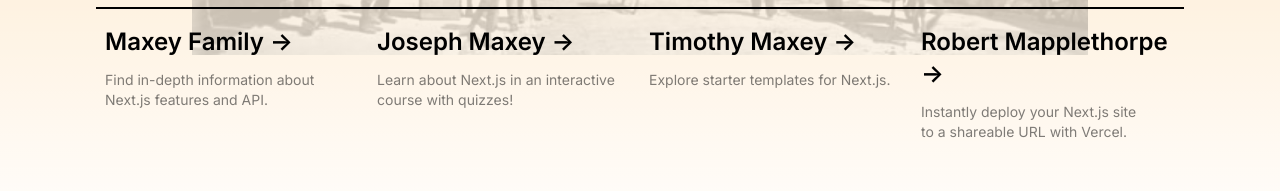
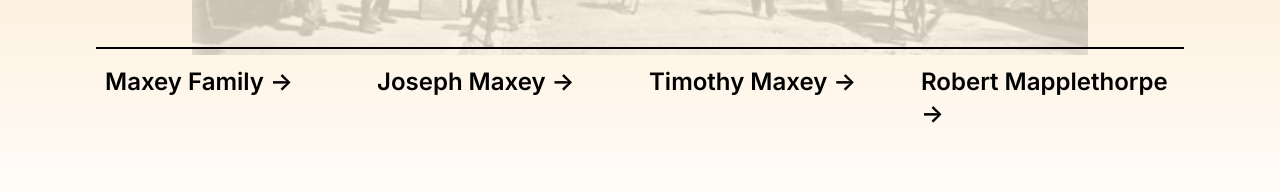
Before and after one commit to markbokeeffe/maxey-family, a Next.js app: page / in a window 1280 px wide. Shown: the part 545-736 px from the top of the page. Built offline with nearby package versions, Linux system fonts and the light colour scheme.

Commit message:
Remove menu item subtitles

```diff
--- a/src/app/page.tsx
+++ b/src/app/page.tsx
@@ -43,9 +43,6 @@
               -&gt;
             </span>
           </h2>
-          <p className="m-0 max-w-[30ch] text-sm opacity-50">
-            Find in-depth information about Next.js features and API.
-          </p>
         </a>
 
         <a
@@ -59,9 +56,6 @@
               -&gt;
             </span>
           </h2>
-          <p className="m-0 max-w-[30ch] text-sm opacity-50">
-            Learn about Next.js in an interactive course with&nbsp;quizzes!
-          </p>
         </a>
 
         <a
@@ -75,9 +69,6 @@
               -&gt;
             </span>
           </h2>
-          <p className="m-0 max-w-[30ch] text-sm opacity-50">
-            Explore starter templates for Next.js.
-          </p>
         </a>
 
         <a
@@ -91,9 +82,6 @@
               -&gt;
             </span>
           </h2>
-          <p className="m-0 max-w-[30ch] text-balance text-sm opacity-50">
-            Instantly deploy your Next.js site to a shareable URL with Vercel.
-          </p>
         </a>
       </div>
     </main>
```
